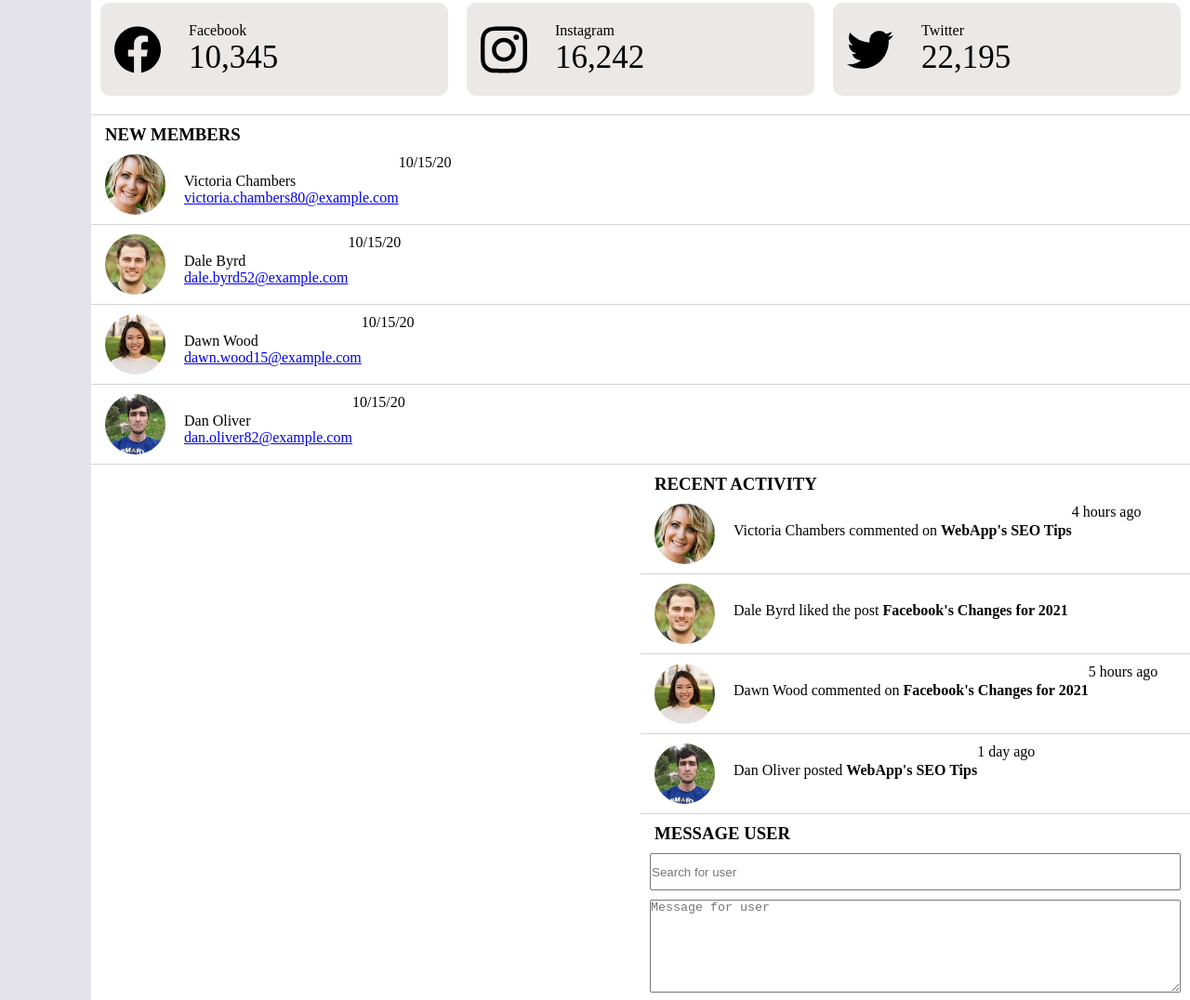
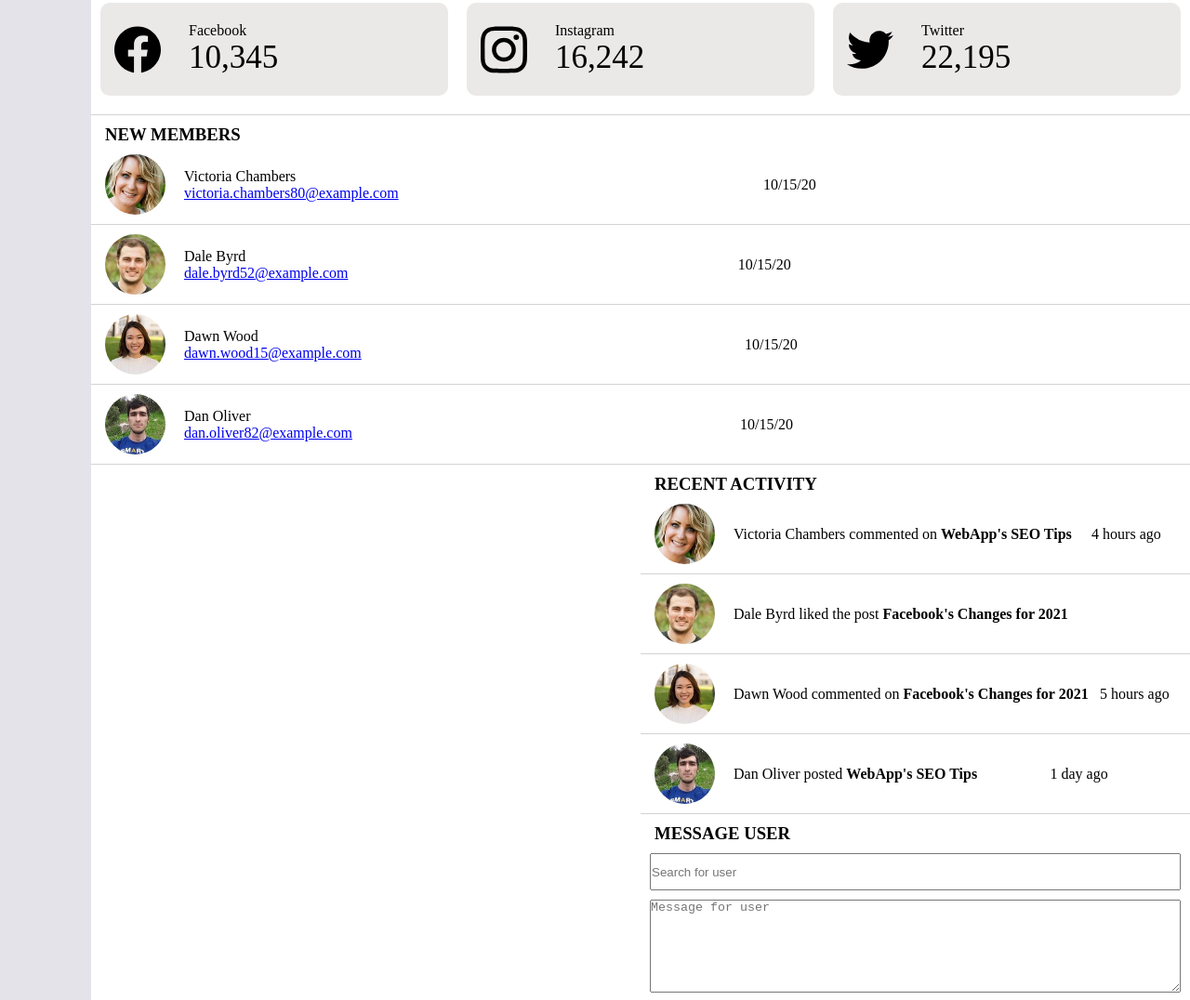
Before and after one commit to gabecadams/Techdegree-Project-7, a plain HTML site: page index.html in a window 1280 px wide. Shown: the part 1229-2305 px from the top of the page at 93% size. Drawn offline with nearby package versions, Linux system fonts and the light colour scheme.

Commit message:
Update styles.css

```diff
--- a/styles.css
+++ b/styles.css
@@ -479,33 +479,28 @@ strong {
       }
 
       .members-container {
+        display: flex;
+        flex-direction: row;
         padding-top: 10px;
         padding-left: 15px;
         padding-right: 10px;
-        display: flex;
-        flex-direction: row;
-        align-items: flex-start;
     }
 
     .members-text {
         display: flex;
         flex-direction: column;
         align-items: flex-start;
-        padding-top: 20px;
         padding-left: 20px;
     }
 
-    .div p:last-of-type {
-        text-align: end;
-    }
-
  .bottom-p {
-    text-align: end;
+    margin:auto;
   }
 
 	.timezone-dropdown {
 		width: 100%;
 	}
+
 	.settings-button {
 		display: flex;
 		justify-content: center;
```
